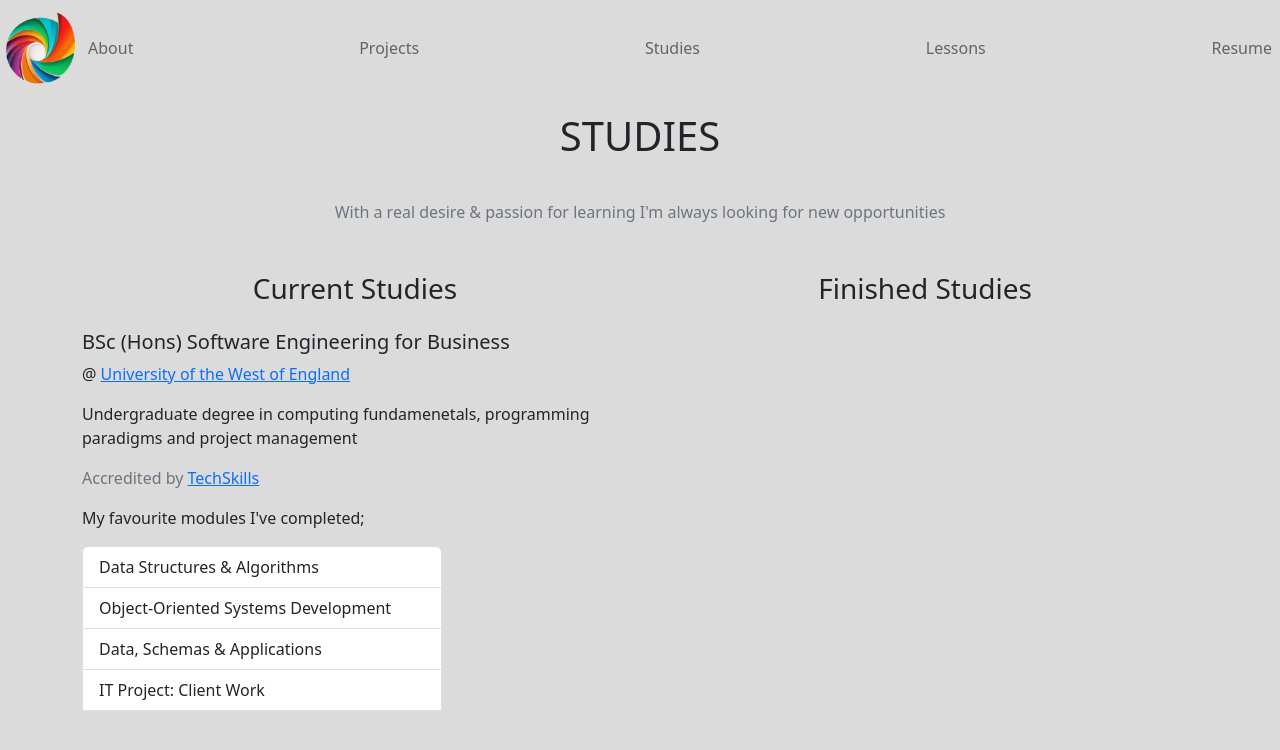
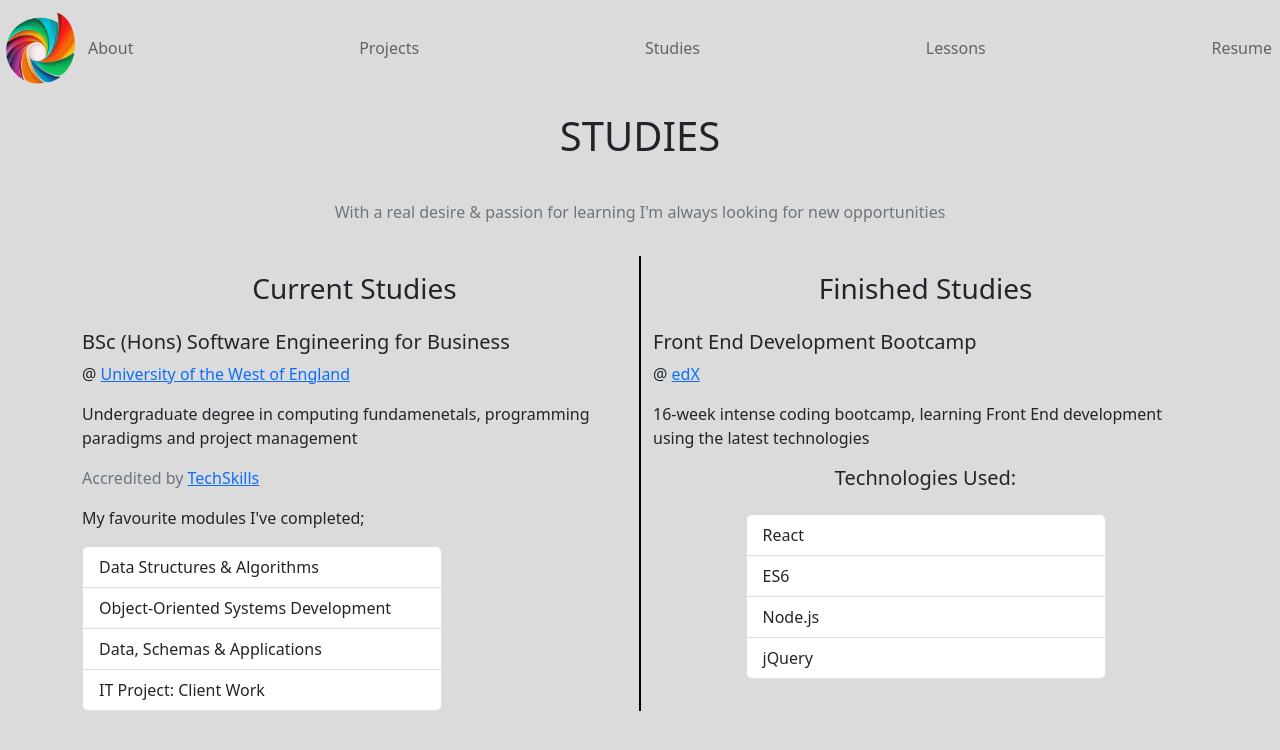
Before and after one commit to sebastianj0nes/react-portfolio, a React (Create React App) app: page / in a window 1280 px wide. Shown: the top 750 px of the page. Built offline with nearby package versions, Linux system fonts and the light colour scheme.

Commit message:
update studies section

```diff
--- a/src/components/Studies/Studies.js
+++ b/src/components/Studies/Studies.js
@@ -1,16 +1,43 @@
-import { useState } from "react";
-import { Container, Col, Row, ListGroup, ListGroupItem } from "react-bootstrap";
+import React, { useState } from "react";
+import { Container, Col, Row, ListGroup, ListGroupItem, Button } from "react-bootstrap";
+import Modal from 'react-bootstrap/Modal';
 
 
 function Studies() {
     const [moduleDesc, setModuleDesc] = useState("");
+    const [show, setShow] = useState(false);
+    const [modalTitle, setModalTitle] = useState("");
 
-    const handleMouseOver = (event) => {
+    // Handle Click on Modal
+    const handleModalClick = (event) => {
         const value = event.target.id;
-        if (value === "dadsa"){
-            setModuleDesc("");
+        switch (value) {
+            case "dadsa":
+                setModalTitle("Design & Analysis of Data Strucutres & Algorithms ");
+                setModuleDesc("Sort & Search Methods, Algorithm Design Strategies, Data Structure Evaluation");
+                setShow(true);
+                break;
+            case "oo":
+                setModalTitle("Object Oriented Systems Development");
+                setModuleDesc("Class Modularisation, Software System Development following SDLC with Agile Approach");
+                setShow(true);
+                break;
+            case "dsa":
+                setModalTitle("Data, Schemas & Applications");
+                setModuleDesc("Full stack application development for a collaborative project");
+                setShow(true);
+                break;
+            case "itp":
+                setModalTitle("IT Project: Client Work");
+                setModuleDesc("Project Lead on research project with client from UWE IT services. Research project on implementation of a Metaverse in educational context");
+                setShow(true);
+                break;
         }
-        setModuleDesc(value);
+    }
+
+    // Handle Modal Close
+    const handleClose = () => {
+        setShow(false);
     }
 
     return (
@@ -18,23 +45,46 @@ function Studies() {
             <Row>
                 <h1 className="d-flex justify-content-center align-items-center p-3">STUDIES</h1>
                 <p className="text-muted d-flex justify-content-center align-items-center p-3">With a real desire & passion for learning I'm always looking for new opportunities</p>
-                <Col>
+                <Col style={{ borderRight: "2px solid black" }}>
                     <h3 className="d-flex justify-content-center align-items-center p-3">Current Studies</h3>
                     <h5>BSc (Hons) Software Engineering for Business </h5>
                     <p>@ <a href="https://courses.uwe.ac.uk/6F3B/software-engineering-for-business" target="_blank">University of the West of England</a></p>
                     <p>Undergraduate degree in computing fundamenetals, programming paradigms and project management</p>
                     <p className="text-muted">Accredited by <a href="https://techskills.org/" target="_blank">TechSkills</a></p>
                     <p>My favourite modules I've completed;</p>
-                <ListGroup style={{width: "45vh"}}>
-                    <ListGroupItem onMouseOver={handleMouseOver} id="dadsa">Data Structures & Algorithms</ListGroupItem>
-                    <ListGroupItem onMouseOver={handleMouseOver} id="oo">Object-Oriented Systems Development</ListGroupItem>
-                    <ListGroupItem onMouseOver={handleMouseOver} id="dsa">Data, Schemas & Applications</ListGroupItem>
-                    <ListGroupItem onMouseOver={handleMouseOver} id="itp">IT Project: Client Work</ListGroupItem>
-                    <p className="d-flex justify-content-center align-items-center">{moduleDesc}</p>
+                    <ListGroup style={{ width: "45vh" }}>
+                        <ListGroupItem onClick={handleModalClick} id="dadsa">Data Structures & Algorithms</ListGroupItem>
+                        <ListGroupItem onClick={handleModalClick} id="oo">Object-Oriented Systems Development</ListGroupItem>
+                        <ListGroupItem onClick={handleModalClick} id="dsa">Data, Schemas & Applications</ListGroupItem>
+                        <ListGroupItem onClick={handleModalClick} id="itp">IT Project: Client Work</ListGroupItem>
+                        <Modal show={show} onHide={handleClose}>
+                            <Modal.Header closeButton>
+                                <Modal.Title>{modalTitle}</Modal.Title>
+                            </Modal.Header>
+                            <Modal.Body>{moduleDesc}</Modal.Body>
+                            <Modal.Footer>
+                                <Button variant="secondary" onClick={handleClose}>
+                                    Close
+                                </Button>
+                            </Modal.Footer>
+                        </Modal>
                     </ListGroup>
                 </Col>
                 <Col>
                     <h3 className="d-flex justify-content-center align-items-center p-3">Finished Studies</h3>
+                    <h5 >Front End Development Bootcamp</h5>
+                    <p>@ <a href="https://skillsforlife.edx.org/#:~:text=This%20course%20provides%20students%20with,js%2C%20ES6%2C%20and%20Node." target="_blank"> edX</a></p>
+                    <p>16-week intense coding bootcamp, learning Front End development using the latest technologies</p>
+                    <h5 className="d-flex justify-content-center align-items-center">Technologies Used:</h5>
+                    <Container className="d-flex justify-content-center align-items-center p-3">
+                        <ListGroup style={{ width: "45vh" }}>
+                            <ListGroupItem>React</ListGroupItem>
+                            <ListGroupItem>ES6</ListGroupItem>
+                            <ListGroupItem>Node.js</ListGroupItem>
+                            <ListGroupItem>jQuery</ListGroupItem>
+                        </ListGroup>
+                    </Container>
+
                 </Col>
             </Row>
 
```
Lines whose indentation alone changed are shown as unchanged.
